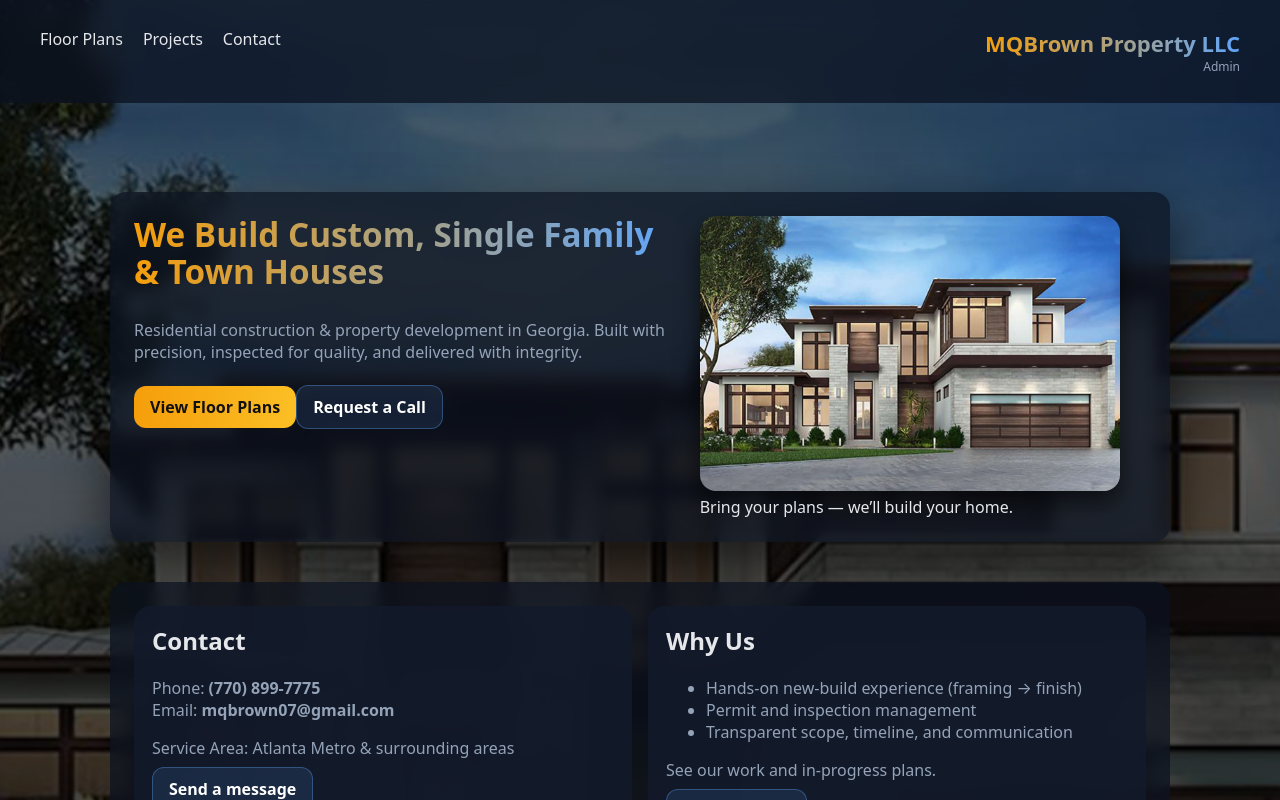
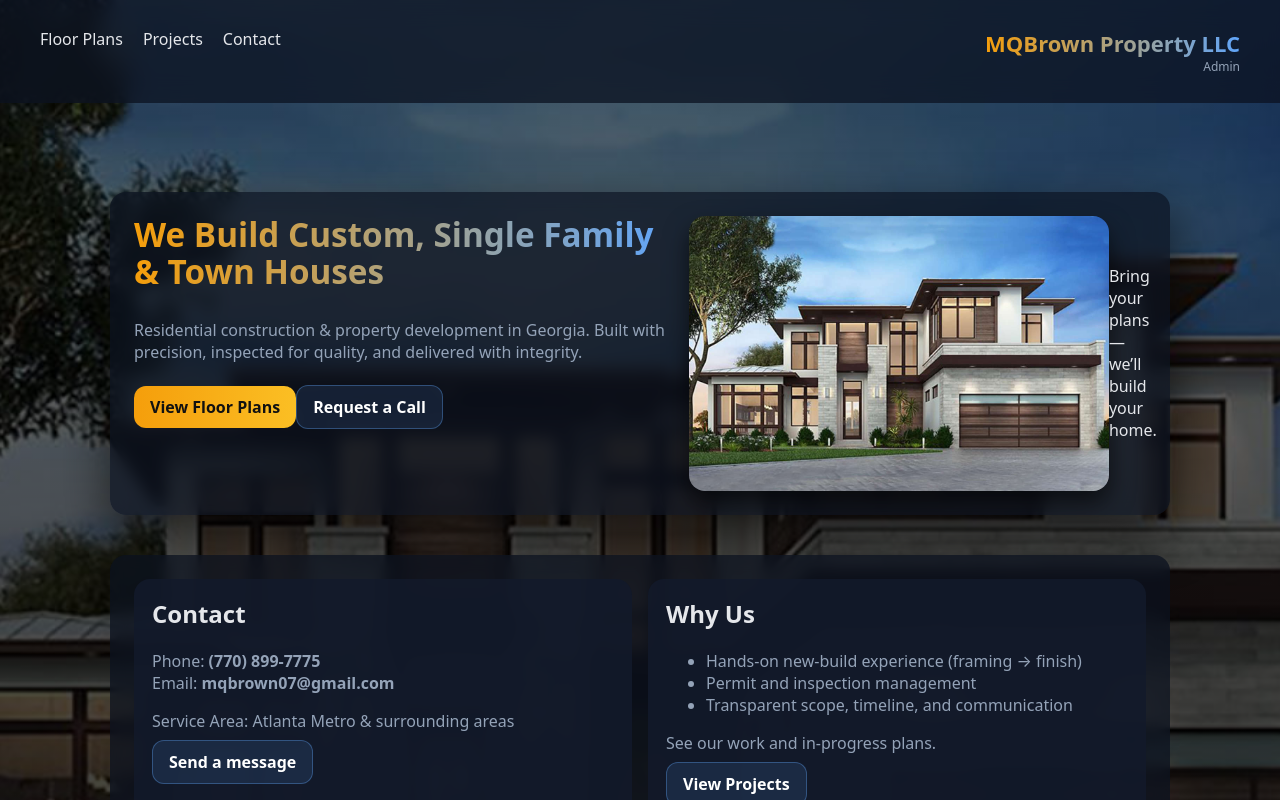
Before and after one commit to MQBrown/MelWebsiteRepo, a React (Vite) app: page / in a window 1280 px wide. Shown: the top 800 px of the page. Built offline with nearby package versions, Linux system fonts and the light colour scheme.

Commit message:
Update styles.css

```diff
--- a/src/styles.css
+++ b/src/styles.css
@@ -122,6 +122,13 @@ body{
   display:flex;
   flex-direction:column;
   gap:14px;
+}
+
+.hero-right{
+  position:relative;   /* ✅ THIS IS THE FIX */
+  display:flex;
+  justify-content:center;
+  align-items:center;
 }
 
 .hero-image{
@@ -250,3 +257,7 @@ body{
 .reveal.is-visible{
   animation:fadeUp .5s ease both;
 }
+
+.hero-overlay-text{
+  top:45%;
+}
```
